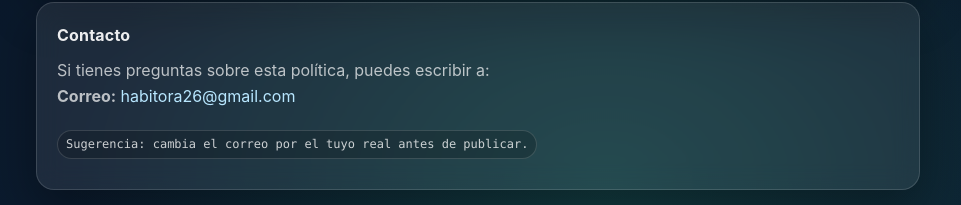
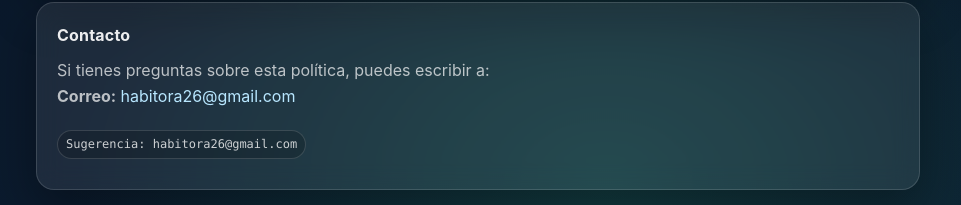
Before and after one commit to habitora26/motivahoy-privacy, a plain HTML site: page index.html in a window 1280 px wide. Shown: the part 1893-2098 px from the top of the page, without its empty margins (162-1123 px from the left). Drawn offline with Linux system fonts and the light colour scheme.

Commit message:
Update index.html

```diff
--- a/index.html
+++ b/index.html
@@ -337,7 +337,7 @@
         <strong>Correo:</strong> <a href="mailto:tu-correo@ejemplo.com">habitora26@gmail.com</a>
       </p>
 
-      <p class="badge">Sugerencia: cambia el correo por el tuyo real antes de publicar.</p>
+      <p class="badge">Sugerencia: habitora26@gmail.com</p>
     </div>
 
     <div class="footer">
```
